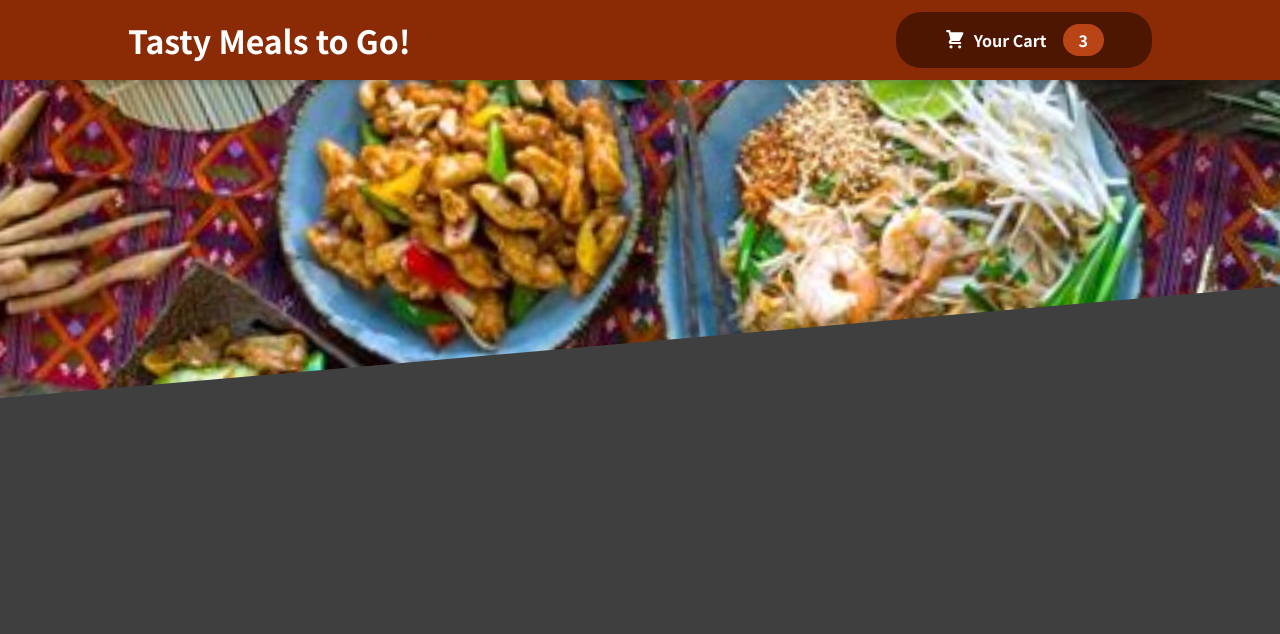
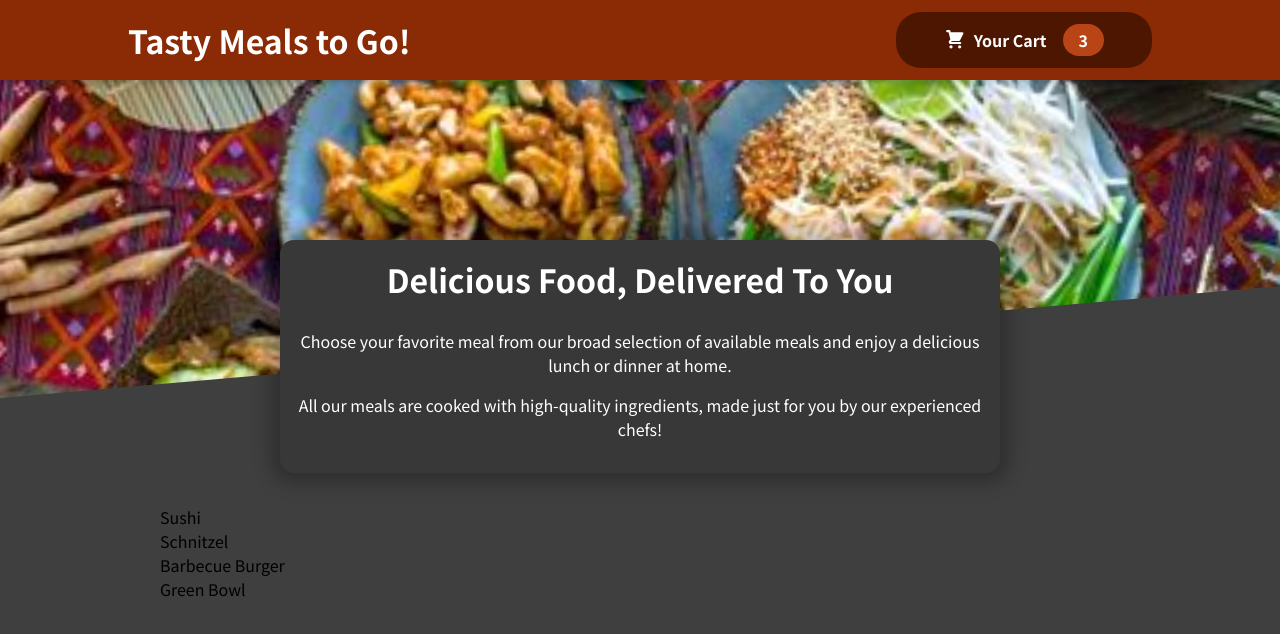
Before and after one commit to Lisa-Crowell/Food_Ordering_App, a React (Create React App) app: page / in a window 1280 px wide. Shown: the top 634 px of the page. Built offline with nearby package versions, Linux system fonts and the light colour scheme.

Commit message:
fill out Meals.js mock AvailableMeals.js temporarily create MealsSummary.js

```diff
--- a/src/App.js
+++ b/src/App.js
@@ -1,10 +1,14 @@
 import Header from "./components/Layout/Header";
 import {Fragment} from "react";
+import Meals from "./components/Meals/Meals";
 
 export default function App() {
   return (
       <Fragment>
         <Header />
+          <main>
+              <Meals/>
+          </main>
       </Fragment>
   );
 }
--- /dev/null
+++ b/src/components/Meals/AvailableMeals.js
@@ -0,0 +1,39 @@
+import classes from './AvailableMeals.module.css'
+const DUMMY_MEALS = [
+    {
+        id: 'm1',
+        name: 'Sushi',
+        description: 'Finest fish and veggies',
+        price: 22.99,
+    },
+    {
+        id: 'm2',
+        name: 'Schnitzel',
+        description: 'A german specialty!',
+        price: 16.5,
+    },
+    {
+        id: 'm3',
+        name: 'Barbecue Burger',
+        description: 'American, raw, meaty',
+        price: 12.99,
+    },
+    {
+        id: 'm4',
+        name: 'Green Bowl',
+        description: 'Healthy...and green...',
+        price: 18.99,
+    },
+];
+
+export default function AvailableMeals() {
+    const mealsList = DUMMY_MEALS.map(meal => <li>{meal.name}</li>);
+
+    return (
+    <section className={classes.meals}>
+        <ul>
+            {mealsList}
+        </ul>
+    </section>
+    )
+};
--- /dev/null
+++ b/src/components/Meals/AvailableMeals.module.css
@@ -0,0 +1,24 @@
+.meals {
+    max-width: 60rem;
+    width: 90%;
+    margin: 2rem auto;
+    animation: meals-appear 1s ease-out forwards;
+}
+
+.meals ul {
+    list-style: none;
+    margin: 0;
+    padding: 0;
+}
+
+@keyframes meals-appear {
+    from {
+        opacity: 0;
+        transform: translateY(3rem);
+    }
+
+    to {
+        opacity: 1;
+        transform: translateY(0);
+    }
+}
--- /dev/null
+++ b/src/components/Meals/Meals.js
@@ -0,0 +1,12 @@
+import MealsSummary from "./MealsSummary";
+import AvailableMeals from "./AvailableMeals";
+import {Fragment} from "react";
+
+export default function Meals() {
+  return(
+      <Fragment>
+          <MealsSummary/>
+          <AvailableMeals/>
+      </Fragment>
+  );
+};
--- /dev/null
+++ b/src/components/Meals/MealsSummary.js
@@ -0,0 +1,17 @@
+import classes from './MealsSummary.module.css';
+
+export default function MealsSummary() {
+    return (
+        <section className={classes.summary}>
+            <h2>Delicious Food, Delivered To You</h2>
+            <p>
+                Choose your favorite meal from our broad selection of available meals
+                and enjoy a delicious lunch or dinner at home.
+            </p>
+            <p>
+                All our meals are cooked with high-quality ingredients, made just for you by
+                our experienced chefs!
+            </p>
+        </section>
+    );
+};
--- /dev/null
+++ b/src/components/Meals/MealsSummary.module.css
@@ -0,0 +1,18 @@
+.summary {
+    text-align: center;
+    max-width: 45rem;
+    width: 90%;
+    margin: auto;
+    margin-top: -10rem;
+    position: relative;
+    background-color: #383838;
+    color: white;
+    border-radius: 14px;
+    padding: 1rem;
+    box-shadow: 0 1px 18px 10px rgba(0, 0, 0, 0.25);
+}
+
+.summary h2 {
+    font-size: 2rem;
+    margin-top: 0;
+}
```
Also changed, not shown: src/components/Meals/Meals.module.css (added).
